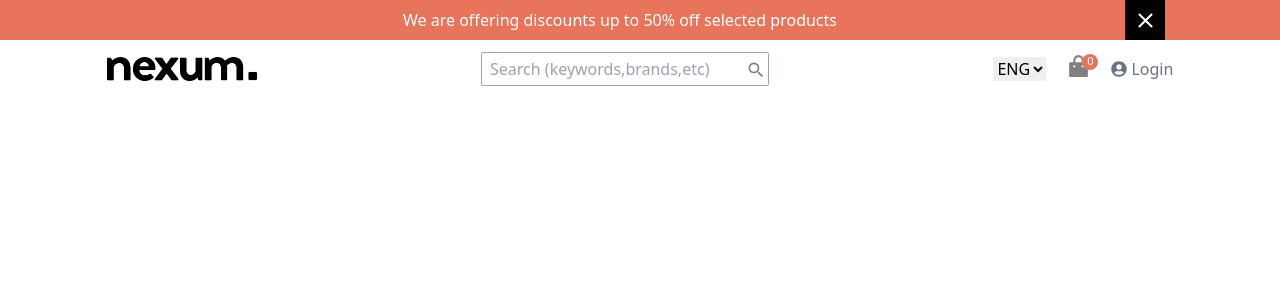
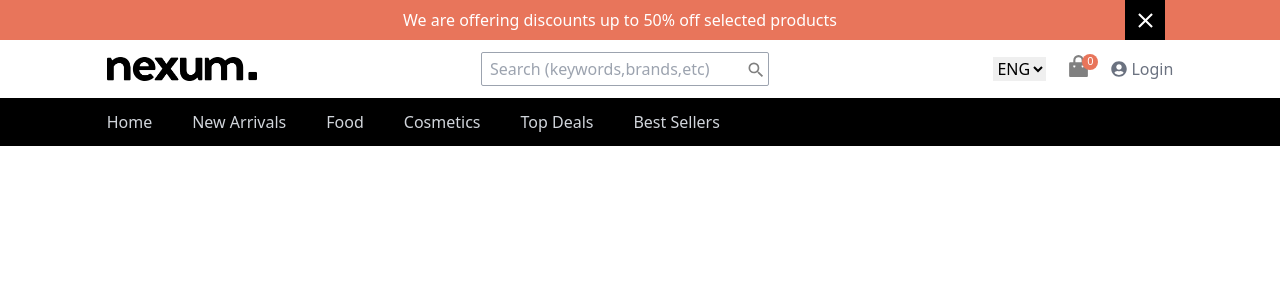
Before and after one commit to Nicholas-Darko-Brown/nexum-shop, a Next.js app: page / in a window 1280 px wide. Shown: the top 300 px of the page. Built offline with nearby package versions, Linux system fonts and the light colour scheme.

Commit message:
feat: create ui for navlink

```diff
--- a/components/Layout/Layout.tsx
+++ b/components/Layout/Layout.tsx
@@ -1,6 +1,7 @@
 import React from 'react'
 import Banner from '../Banner/Banner'
 import Navbar from '../Navbar/Navbar'
+import Navlink from '../Navlinks/Navlink'
 
 interface ILayoutProps {
   children: React.ReactNode
@@ -11,6 +12,7 @@ const Layout = ({ children }: ILayoutProps) => {
     <>
         <Banner />
         <Navbar />
+        <Navlink />
         <main> {children} </main>
     </>
   )
--- a/components/Navbar/Navbar.tsx
+++ b/components/Navbar/Navbar.tsx
@@ -17,12 +17,12 @@ const Navbar = () => {
 
   return (
     <div className="w-full">
-      <div className="flex justify-between items-center my-3 w-[88%] mx-auto sm:w-10/12 sm:mx-auto">
+      <div className="flex justify-between items-center my-3 w-[88%] mx-auto md:w-10/12 md:mx-auto">
         <div className="">
           <Image src={BlackLogo} width={150} alt="logo" />
         </div>
 
-        <div className="relative hidden sm:block">
+        <div className="relative hidden md:block">
           <CustomInputField
             className="border border-gray-400 rounded-sm pl-2 pr-6 py-1 relative w-72"
             placeholder="Search (keywords,brands,etc)"
@@ -50,14 +50,14 @@ const Navbar = () => {
           {/* Large screen login */}
           <div className="">
             <CustomButton
-              className="hidden  text-gray-500 sm:flex items-center gap-1"
+              className="hidden text-gray-500 hover:text-black md:flex items-center gap-1"
               type="button"
             >
               <FaUserCircle /> Login
             </CustomButton>
           </div>
           {/* Mobile Menu */}
-          <div className="block sm:hidden">
+          <div className="block md:hidden">
             <CustomButton onClick={handleShowMenu} className="" type="button">
               {!showMenu ? (
                 <MdMenu color="gray" size={30} />
@@ -69,14 +69,21 @@ const Navbar = () => {
         </div>
       </div>
       {showMenu && (
-        <div className={`${showMenu ? "sm:hidden" : "block"}`}>
-          <ul className="absolute z-10 right-7  bg-white border rounded shadow-sm w-[40%] pl-4 py-2">
+        <div className={`${showMenu ? "md:hidden" : "block"}`}>
+          <ul className="absolute z-10 right-7  bg-white border rounded shadow-sm w-[30%] pl-4 py-2">
+            <li className="hover:font-bold cursor-pointer">Home</li>
+            <li className="hover:font-bold cursor-pointer">New Arrivals</li>
+            <li className="hover:font-bold cursor-pointer">Food</li>
+            <li className="hover:font-bold cursor-pointer">Cosmetics</li>
+            <li className="hover:font-bold cursor-pointer">Top Deals</li>
+            <li className="hover:font-bold cursor-pointer">Best Sellers</li>
+            <hr />
             <li>
               <LanguageSwitcher />
             </li>
             <li className="pt-2">
               <CustomButton
-                className="text-gray-500 flex items-center gap-1"
+                className="text-gray-500 flex items-center gap-1 hover:text-black"
                 type="button"
               >
                 <FaUserCircle /> Login
@@ -86,7 +93,7 @@ const Navbar = () => {
         </div>
       )}
       {/* Mobile Input */}
-      <div className="relative block w-full sm:hidden">
+      <div className="relative block w-full md:hidden">
         <CustomInputField
           className="border border-black rounded-sm pl-2 pr-6 py-1 relative w-full"
           placeholder="Search (keywords,brands,etc)"
--- /dev/null
+++ b/components/Navlinks/Navlink.tsx
@@ -0,0 +1,20 @@
+import React from "react";
+
+const Navlink = () => {
+  return (
+    <>
+      <nav className="bg-black text-gray-300 hidden md:block">
+        <ul className="flex gap-10 w-[88%] py-3 sm:w-10/12 mx-auto">
+          <li className="hover:text-white">Home</li>
+          <li className="hover:text-white">New Arrivals</li>
+          <li className="hover:text-white">Food</li>
+          <li className="hover:text-white">Cosmetics</li>
+          <li className="hover:text-white">Top Deals</li>
+          <li className="hover:text-white">Best Sellers</li>
+        </ul>
+      </nav>
+    </>
+  );
+};
+
+export default Navlink;
```
